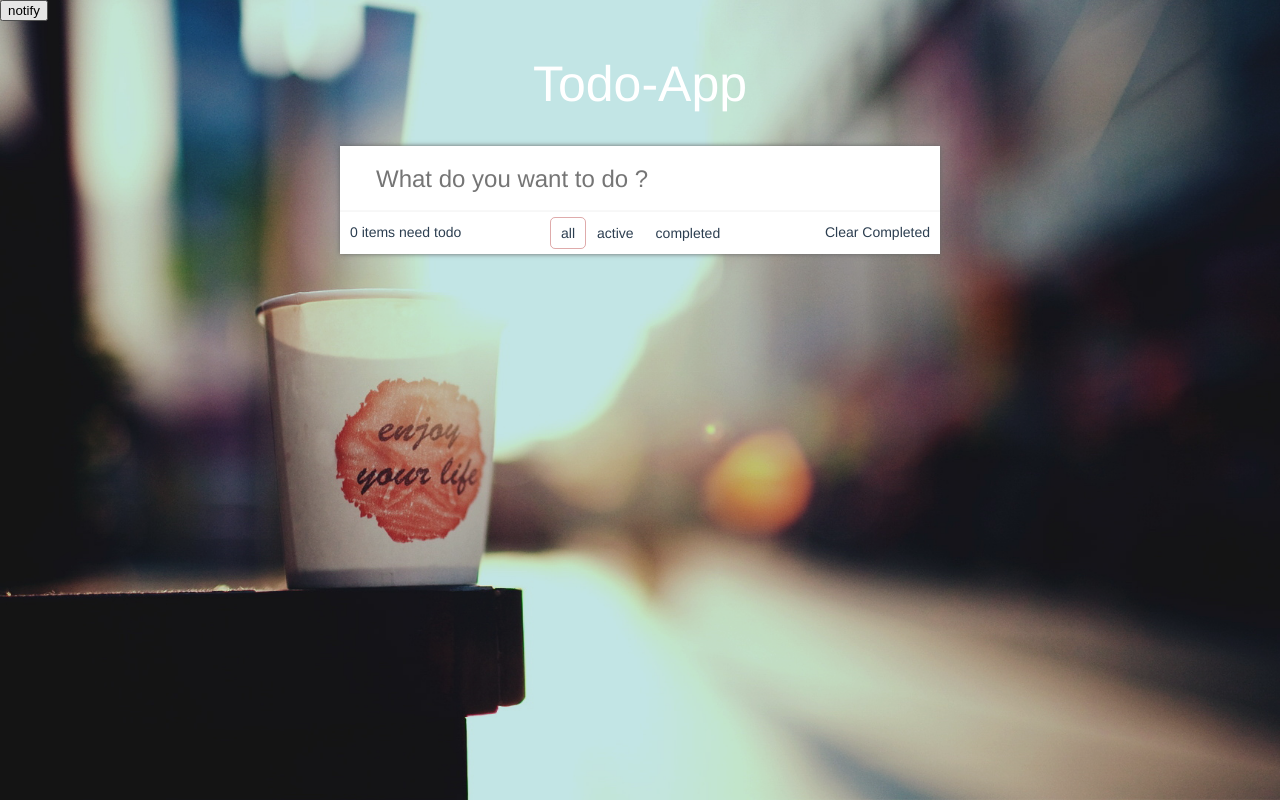
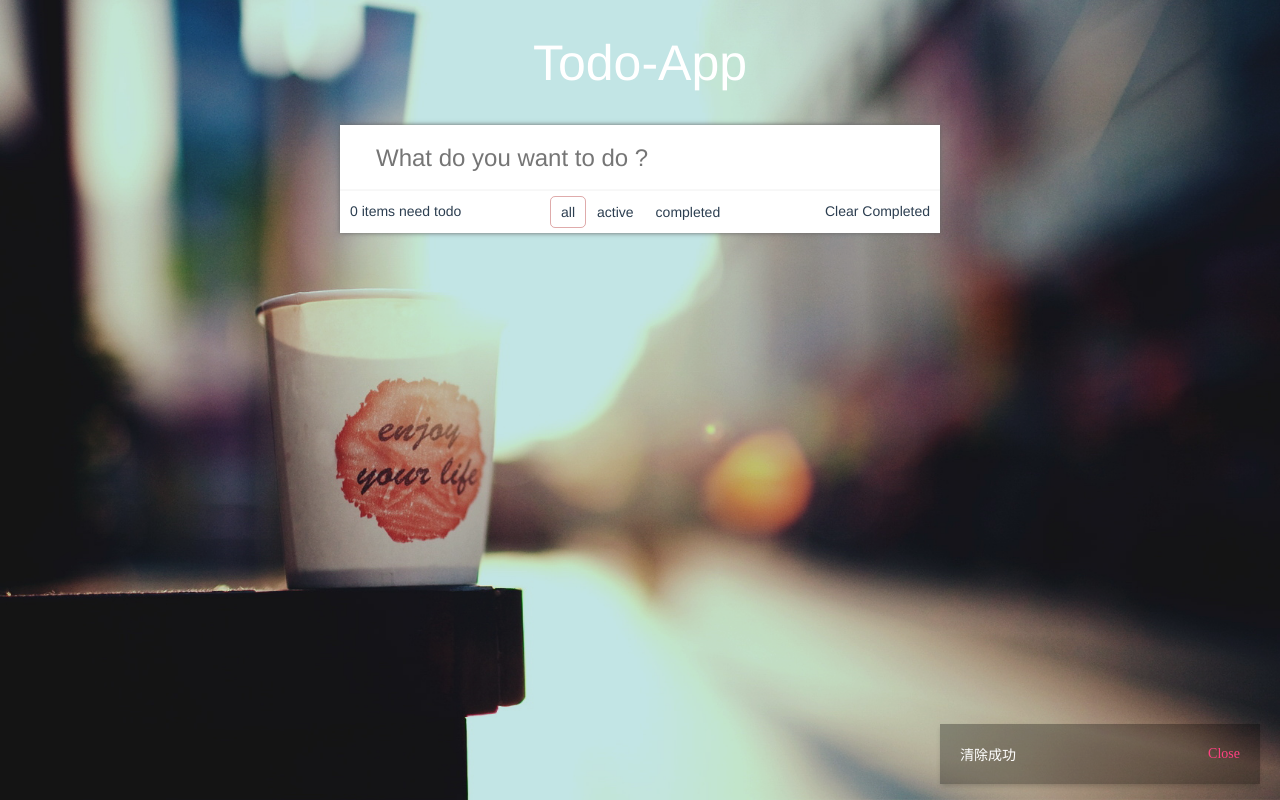
Before and after one commit to yaominguo/Fridge, a Vue app in the folder VueToDo/: page /#/ in a window 1280 px wide. Both pictures are taken after a click on the element "Clear Completed". Built offline with nearby package versions, Linux system fonts and the light colour scheme.

Commit message:
在todo中使用了notify公共组件，注释掉之前的测试用代码

```diff
--- a/VueToDo/src/App.vue
+++ b/VueToDo/src/App.vue
@@ -1,8 +1,7 @@
 <template>
   <div id="app">
-    <input type="button" value="notify" @click="notify">
+    <!-- <input type="button" value="notify" @click="notify"> -->
     <router-view/>
-    <!-- <notification content="test notify"></notification> -->
   </div>
 </template>
 
@@ -10,18 +9,12 @@
 export default {
   name: 'App',
   methods: {
-    notify () {
-      this.$notify({
-        content: 'test $notify',
-        btn: 'close'
-      })
-    }
-  },
-  mounted () {
-    // this.$notify({
-    //   content: 'test $notify',
-    //   btn: 'close'
-    // })
+    // notify () {
+    //   this.$notify({
+    //     content: 'test $notify',
+    //     btn: 'close'
+    //   })
+    // }
   }
 }
 </script>
--- a/VueToDo/src/libs/notification/notification.vue
+++ b/VueToDo/src/libs/notification/notification.vue
@@ -45,7 +45,7 @@ export default {
     },
     btn: {
       type: String,
-      default: '关闭'
+      default: 'Close'
     }
   }
 }
--- a/VueToDo/src/todo/components/todo.vue
+++ b/VueToDo/src/todo/components/todo.vue
@@ -52,15 +52,18 @@ export default {
         completed: false
       })
       e.target.value = ''
+      this.$notify({content: '添加了一条待办事项'})
     },
     deleteTodo (id) {
       this.todos.splice(this.todos.findIndex(todo => todo.id === id), 1)
+      this.$notify({content: '删除待办事项成功'})
     },
     toggleFilter (state) {
       this.filter = state
     },
     clearAllCompleted () {
       this.todos = this.todos.filter(todo => !todo.completed)
+      this.$notify({content: '清除成功'})
     }
   },
   components: {
```
